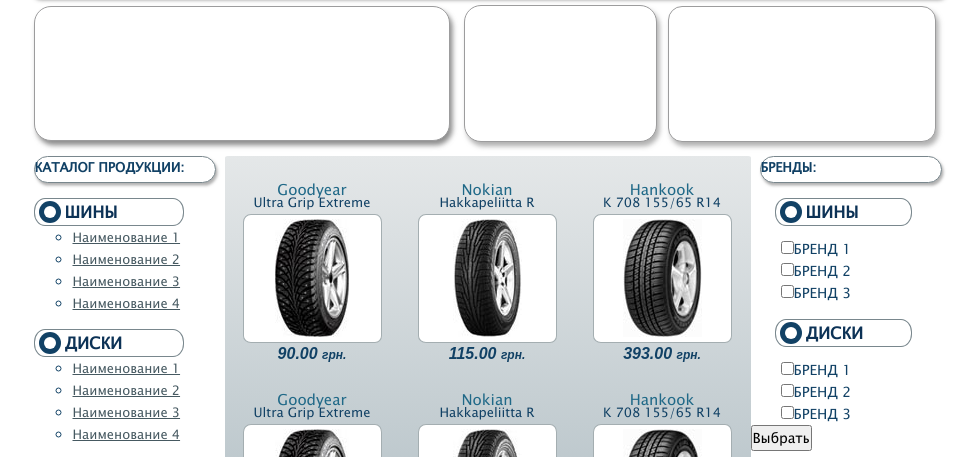
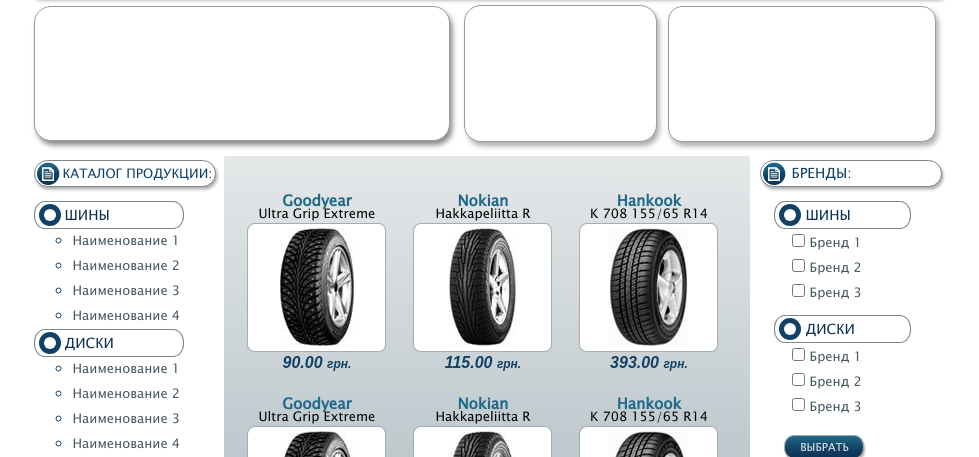
Before and after one commit to Surzhan/GoForIT_Homework_HTML_06, a plain HTML site: page index.html in a window 1280 px wide. Shown: the part 335-792 px from the top of the page, without its empty margins (152-1131 px from the left). Drawn offline with Linux system fonts and the light colour scheme.

Commit message:
coplited without bonus task

```diff
--- a/css/styles.css
+++ b/css/styles.css
@@ -252,6 +252,9 @@ ul {
 	margin: 6px -10px 0 0;
 }
 
+/* END HEADER */
+/* MAIN */
+
 .search-filters {
 	margin-bottom: 14px;
 	font-size: 0;
@@ -266,7 +269,6 @@ ul {
 	border: 1px solid #9c9c9d;
 	border-radius: 17px;
 	box-shadow: 2.6px 4.3px 5px rgba(104, 104, 104, 0.75);
-
 }
 
 .search-filters-tire {
@@ -294,35 +296,63 @@ ul {
 
 .main-container {
 	display: table;
+	font-family: "Lucida Sans Unicode Regular", Arial, sans-serif;
+	font-size: 14px;
+	color: #114165;
 }
 
-.main-container h2 {
+.main-container h2 span {
+	position: absolute;
+	top: 1px;
+	left: 2px;
+}
+
+.main-container .title-menu {
+	position: relative;
+	margin-top: 4px;
+	margin-bottom: 14px;
 	width: 180px;
 	height: 25px;
 	background-color: white;
 	border: 1px solid #79878d;
 	border-radius: 25px;
 	box-shadow: 1.5px 2.6px 3px rgba(150, 150, 150, 0.75);
-	font-family: "Lucida Sans Unicode Regular", Arial, sans-serif;
+}
+
+.left-column h2,
+.right-column h2 {
+	padding-left: 28px;
+	line-height: 25px;
+	text-transform: uppercase;
+	font-weight: 500;
 	font-size: 13px;
-	text-transform: uppercase;
 	color: #114165;
 }
 
-.main-container {
-	font-family: "Lucida Sans Unicode Regular", Arial, sans-serif;
+.right-column .title-menu {
+	margin-left: 10px;
+}
+
+.right-column h2 {
 	font-size: 14px;
-	text-transform: uppercase;
-	color: #114165;
+	margin-left: 2px;
+}
+
+.menu-left li {
+	margin-left: 39px;
+	margin-bottom: 3px;
+	list-style: circle;
 }
 
 .main-container a {
 	font-size: 13px;
 	text-transform: none;
+	text-decoration: none;
 	color: #465961;
 }
 
 .main-container a:hover {
+	text-decoration: underline;
 	font-family: Arial, sans-serif;
 	font-style: italic;
 	font-weight: bold;
@@ -330,21 +360,18 @@ ul {
 	color: #0c3256;
 }
 
-.menu-left li {
-	margin-left: 39px;
-	list-style: circle;
-
-}
-
 .title-menu-left,
 .title-menu-right {
 	position: relative;
-	margin: 15px 0 0;
 	padding-left: 30px;
 	height: 26px;
 	border-radius: 11px/13px;
 	background-color: #fff;
 	border: solid 1px #79878d;
+	font-size: 14px;
+	line-height: 26px;
+	font-weight: 500;
+	text-transform: uppercase;
 	color: #0c3256;
 }
 
@@ -355,15 +382,36 @@ ul {
 .title-menu-right {
 	width: 105px;
 	margin-left: 24px;
-	margin-bottom: 12px;
+	margin-top: 12px;
+	margin-bottom: 3px;
 }
 
-.right-column h2 {
-	margin-left: 9px;
+.check-brand li {
+	margin-left: 42px;
+	margin-bottom: 4px;
+	font-size: 13px;
+	color: #465961;
 }
 
-input[type="checkbox"] {
-	margin-left: 30px;
+.right-column input[type="submit"] {
+	width: 80px;
+	height: 24px;
+	margin-left: 34px;
+	margin-top: 14px;
+	-webkit-border-radius: 10px/11px;
+	-moz-border-radius: 10px/11px;
+	border-radius: 10px/11px;
+	background-color: #000;
+	border: solid 1px #a7abae;
+	background-image: -webkit-linear-gradient(top, #206988, #114165 59%, #0c3256);
+	background-image: -moz-linear-gradient(top, #206988, #114165 59%, #0c3256);
+	background-image: -o-linear-gradient(top, #206988, #114165 59%, #0c3256);
+	background-image: -ms-linear-gradient(top, #206988, #114165 59%, #0c3256);
+	background-image: linear-gradient(to bottom, #206988, #114165 59%, #0c3256);
+	box-shadow: 1px 2px 2px rgba(150,150,150,.75);
+	font-size: 11px;
+	text-transform: uppercase;
+	color: #e5e9ea;
 }
 
 .icon-blue {
@@ -400,6 +448,7 @@ input[type="checkbox"] {
 	display: table-cell;
 	width: 526px;
 	height: 627px;
+	padding-left: 23px;
 	-webkit-border-radius: 3px/2px 2px 3px 3px;
 	-moz-border-radius: 3px/2px 2px 3px 3px;
 	border-radius: 3px/2px 2px 3px 3px;
@@ -414,17 +463,19 @@ input[type="checkbox"] {
 
 .content-box {
 	display: inline-block;
+	padding-top: 10px;
 	vertical-align: top;
-	height: 200px;
-	width: 165px;
-	padding: 5px;
+	height: 190px;
+	width: 140px;
+	margin-right: 26px;
+	margin-bottom: 3px;
 	font-size: 14px;
 	text-align: center;
 }
 
 .content-box p {
 	padding-top: 7px;
-	padding-bottom: 5px;
+	padding-bottom: 3px;
 }
 
 .product-picture {
@@ -450,25 +501,28 @@ input[type="checkbox"] {
 	margin-top: 130px;
 	font-family: Arial;
 	font-size: 16px;
-	font-weight: 700;
-	font-style: italic;
+	font-weight: 900;
+	font-style: oblique;
 	color: #114165;
 }
 
 .product-name {
 	font-size: 13px;
+	font-weight: 500;
 	text-transform: none;
 	line-height: 0.875;
+	color: black;
 }
 
 .product-name span {
+	font-weight: 700;
 	font-size: 15px;
 	color: #206988;
 }
 
 .price span {
 	font-size: 12px;
-	text-transform: none;
+	text-transform: lowercase;
 
 }
 .trade-marks {
--- a/index.html
+++ b/index.html
@@ -1,5 +1,5 @@
 <!DOCTYPE html>
-<html lang="en">
+<html lang="ru">
 <head>
 	<meta charset="UTF-8">
 	<title>GoForIT_Homework_HTML_06 - Zazor</title>
@@ -20,7 +20,7 @@
 					<form>
 						<input type="text" name="login" placeholder="логин">
 						<input type="password" name="password" placeholder="пароль">
-						<input type="submit" name="" value="вход">
+						<input type="submit" name="enter" value="вход">
 						<span class="vertical-bar-reg">&#124;</span>
 						<a href="#" class="registation-modal-window">регистрация</a>
 						<a class="password-recovery" href="#">забыли пароль?</a>
@@ -68,7 +68,9 @@
 			</section>
 			<div class="main-container">
 				<div class="left-column">
-					<h2>Каталог продукции:</h2>
+					<div class="title-menu">
+						<h2><span class="ico_menu-icon"></span>Каталог продукции:</h2>
+					</div>
 						<h3 class="title-menu-left"><span class="icon-blue"><span class="icon-white"></span></span>Шины</h3>
 						<ul class="menu-left">
 							<li><a href="#">Наименование 1</a></li>
@@ -166,27 +168,28 @@
 					</div>
 				</div>
 				<div class="right-column">
-					<h2>Бренды:</h2>
+					<div class="title-menu">
+						<h2><span class="ico_menu-icon"></span>Бренды:</h2>
+					</div>
 					<form class="check-brand">
 						<h3 class="title-menu-right"><span class="icon-blue"><span class="icon-white"></span></span>Шины</h3>
 							<ul>
-									<li><input type="checkbox" name="">Бренд 1</li>
-									<li><input type="checkbox" name="">Бренд 2</li>
-									<li><input type="checkbox" name="">Бренд 3</li>
+								<li><input type="checkbox" name="chek-brand"> Бренд 1</li>
+								<li><input type="checkbox" name="chek-brand"> Бренд 2</li>
+								<li><input type="checkbox" name="chek-brand"> Бренд 3</li>
 							</ul>
 						<h3 class="title-menu-right"><span class="icon-blue"><span class="icon-white"></span></span>Диски</h3>
 							<ul>
-									<li><input type="checkbox" name="">Бренд 1</li>
-									<li><input type="checkbox" name="">Бренд 2</li>
-									<li><input type="checkbox" name="">Бренд 3</li>
+								<li><input type="checkbox" name="chek-brand"> Бренд 1</li>
+								<li><input type="checkbox" name="chek-brand"> Бренд 2</li>
+								<li><input type="checkbox" name="chek-brand"> Бренд 3</li>
 							</ul>
-						<input type="submit" name="" value="Выбрать">
+						<input type="submit" name="check" value="Выбрать">
 					</form>
-
 				</div>
 			</div>
 		</main>
-		<section class="trade-marks">
+		<div class="trade-marks">
 			<a href="#"><span class="ico_Toyo"></span></a>
 			<a href="#"><span class="ico_Bridgestone"></span></a>
 			<a href="#"><span class="ico_Continental"></span></a>
@@ -195,12 +198,12 @@
 			<a href="#"><span class="ico_Tire-Factory"></span></a>
 			<a href="#"><span class="ico_Pirelli"></span></a>
 			<a href="#"><span class="ico_Dunlop"></span></a>
-		</section>
+		</div>
 		<footer>
 			<ul class="footer-menu">
-				<li><a href="#">О компании</a></li><span class="vertical-bar"></span>
-				<li><a href="#">Доставка</a></li><span class="vertical-bar vertical-bar-1"></span>
-				<li><a href="#">Статьи</a></li><span class="vertical-bar vertical-bar-2"></span>
+				<li><a href="#">О компании</a><span class="vertical-bar"></span></li>
+				<li><a href="#">Доставка</a><span class="vertical-bar vertical-bar-1"></span></li>
+				<li><a href="#">Статьи</a><span class="vertical-bar vertical-bar-2"></span></li>
 				<li><a href="#">Контакты</a></li>
 			</ul>
 			<p>Создание сайта &copy; Global Vision</p>
```
Lines whose indentation alone changed are shown as unchanged.
